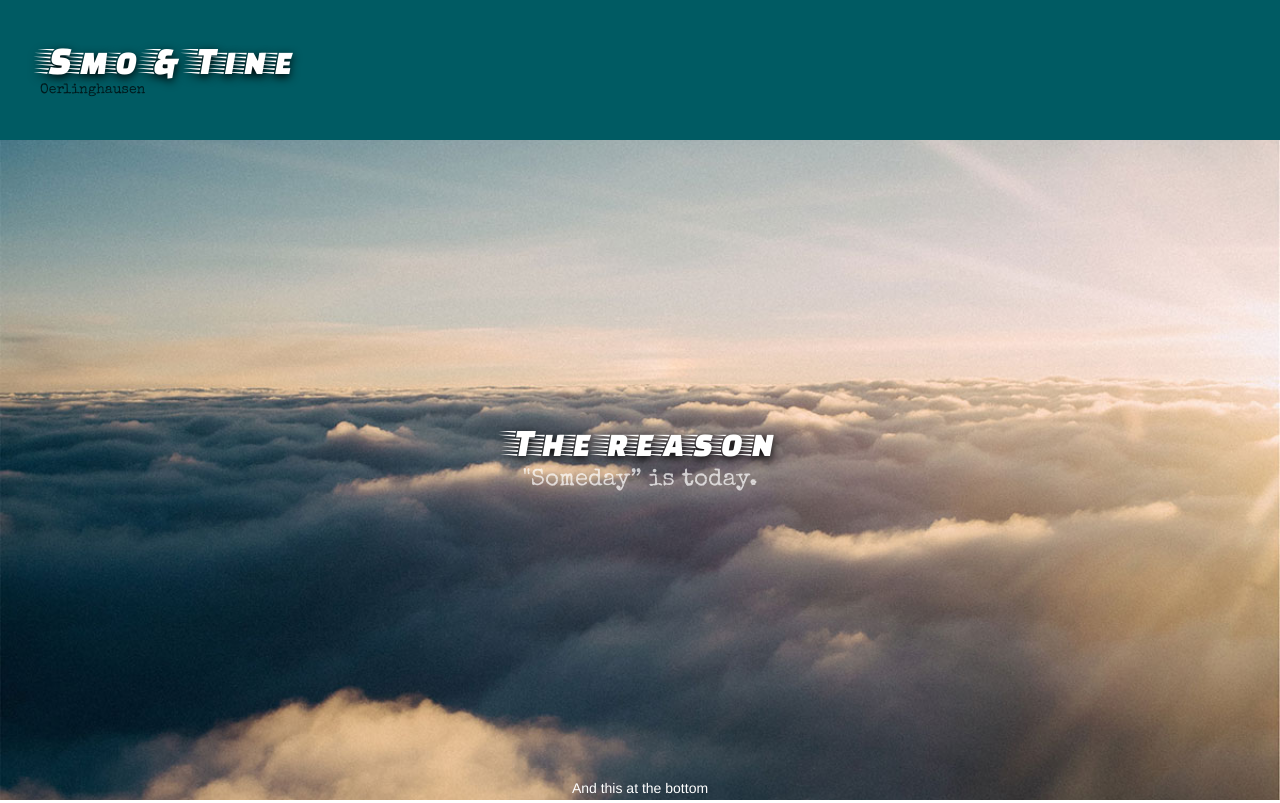
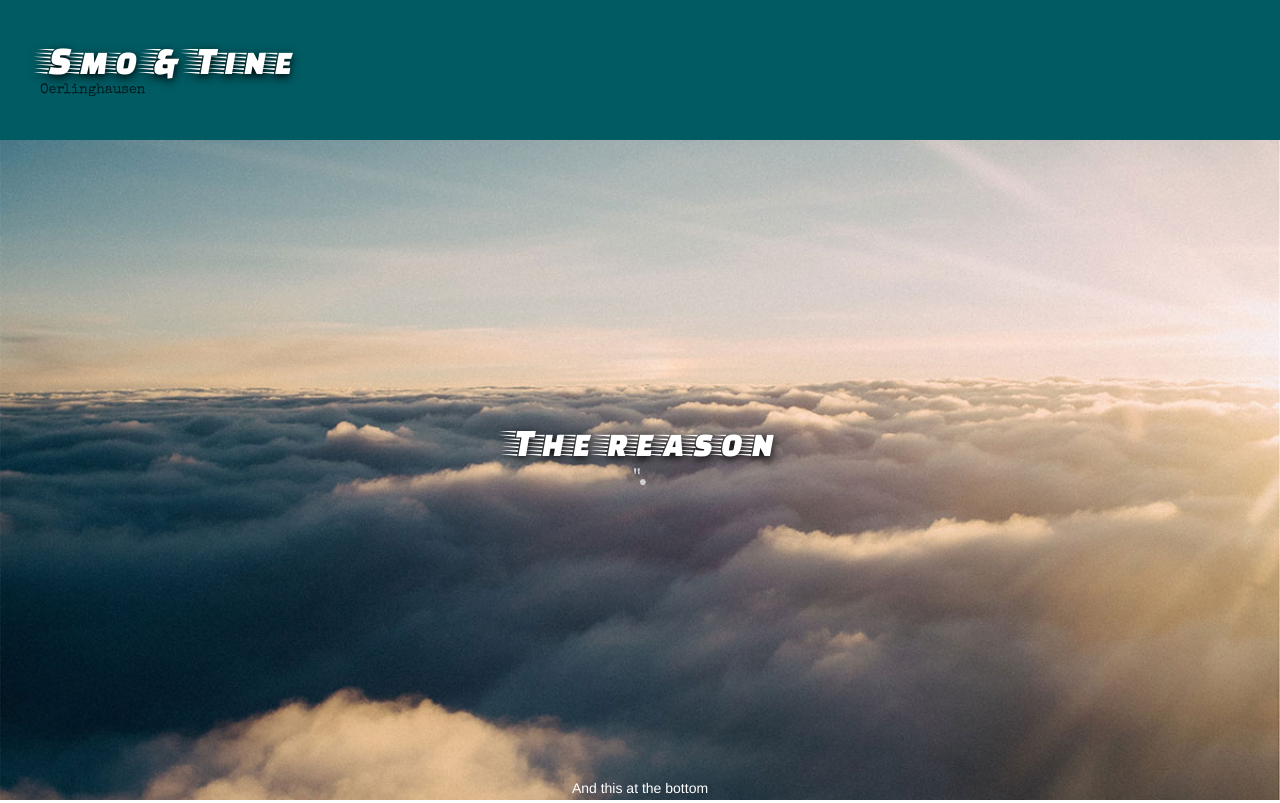
Before and after one commit to smotine/smotine.github.io, a website: page index.html in a window 1280 px wide. Shown: the top 803 px of the page. Drawn offline with nearby package versions, Linux system fonts and the light colour scheme.

Commit message:
modi headlines

```diff
--- a/index.html
+++ b/index.html
@@ -37,7 +37,7 @@
                 <h3 class="title is-2">
            The reason
       </h3>
-                <h4 class="subtitle is-4">"Someday” is today.</h4>
+                <h4 class="subtitle is-4">".</h4>
             </div>
         </div>
 
```
